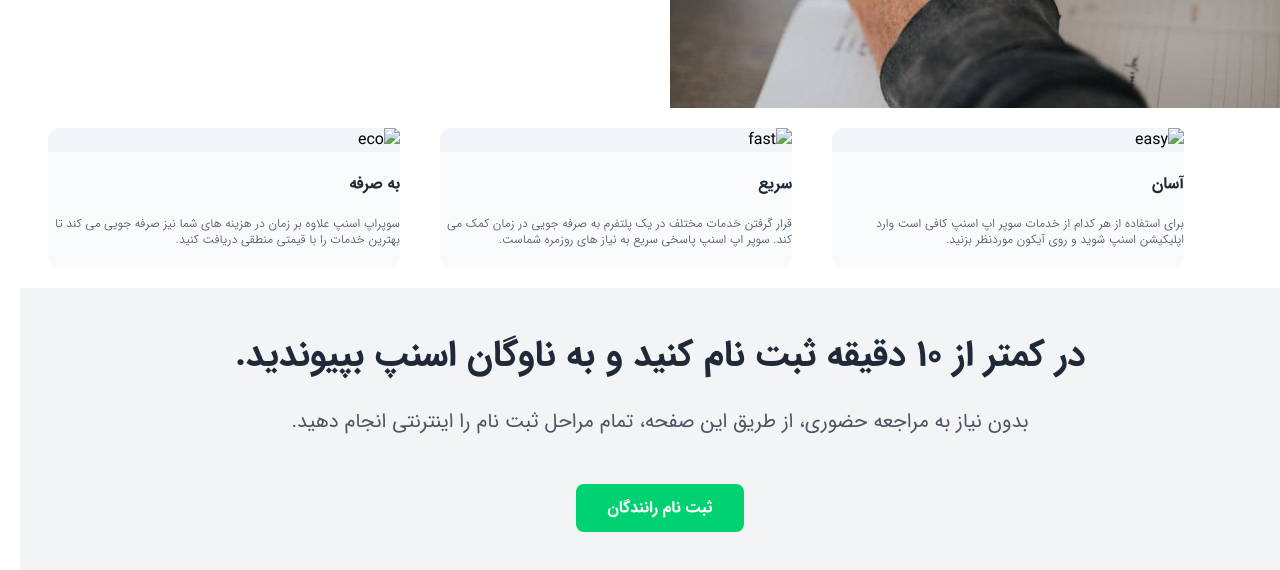
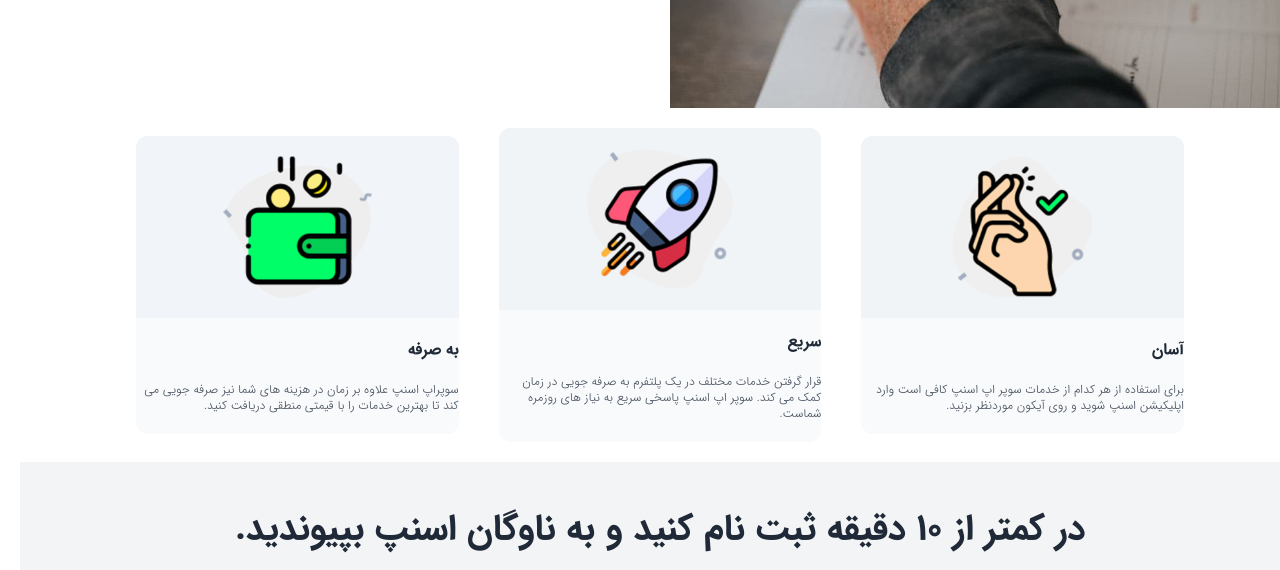
Before and after one commit to MHPourhasani/Snapp-demo, a website: page public/index.html in a window 1280 px wide. Shown: the part 2200-2770 px from the top of the page. Drawn offline with Linux system fonts and the light colour scheme.

Commit message:
change easy and fast and eco image

```diff
--- a/public/index.html
+++ b/public/index.html
@@ -16,8 +16,6 @@
             referrerpolicy="no-referrer"
         />
         <link href="./css/tstyles.css" rel="stylesheet" />
-        <link href="./css/main.css" rel="stylesheet" />
-        <link href="./css/main.css" rel="stylesheet" />
         <link href="./css/main.css" rel="stylesheet" />
         <title>Snapp Clone</title>
     </head>
@@ -779,9 +777,9 @@
                             class="w-full bg-slate-100 rounded-t-xl flex justify-center items-center"
                         >
                             <img
-                                src="src/images/easy.png"
+                                src="src/images/easy.jpg"
                                 alt="easy"
-                                class="w-80 h-auto md:w-88"
+                                class="w-80 rounded-t-xl h-auto md:w-88"
                             />
                         </div>
 
@@ -809,9 +807,9 @@
                             class="w-full bg-slate-100 rounded-t-xl flex justify-center items-center"
                         >
                             <img
-                                src="src/images/fast.png"
+                                src="src/images/fast.jpg"
                                 alt="fast"
-                                class="w-80 h-auto md:w-88"
+                                class="w-80 rounded-t-xl h-auto md:w-88"
                             />
                         </div>
 
@@ -839,9 +837,9 @@
                             class="w-full bg-slate-100 rounded-t-xl flex justify-center items-center"
                         >
                             <img
-                                src="src/images/eco.png"
+                                src="src/images/eco.jpg"
                                 alt="eco"
-                                class="w-80 h-auto md:w-88"
+                                class="w-80 rounded-t-xl h-auto md:w-88"
                             />
                         </div>
 
```
Also changed, not shown: public/css/tstyles.css.
